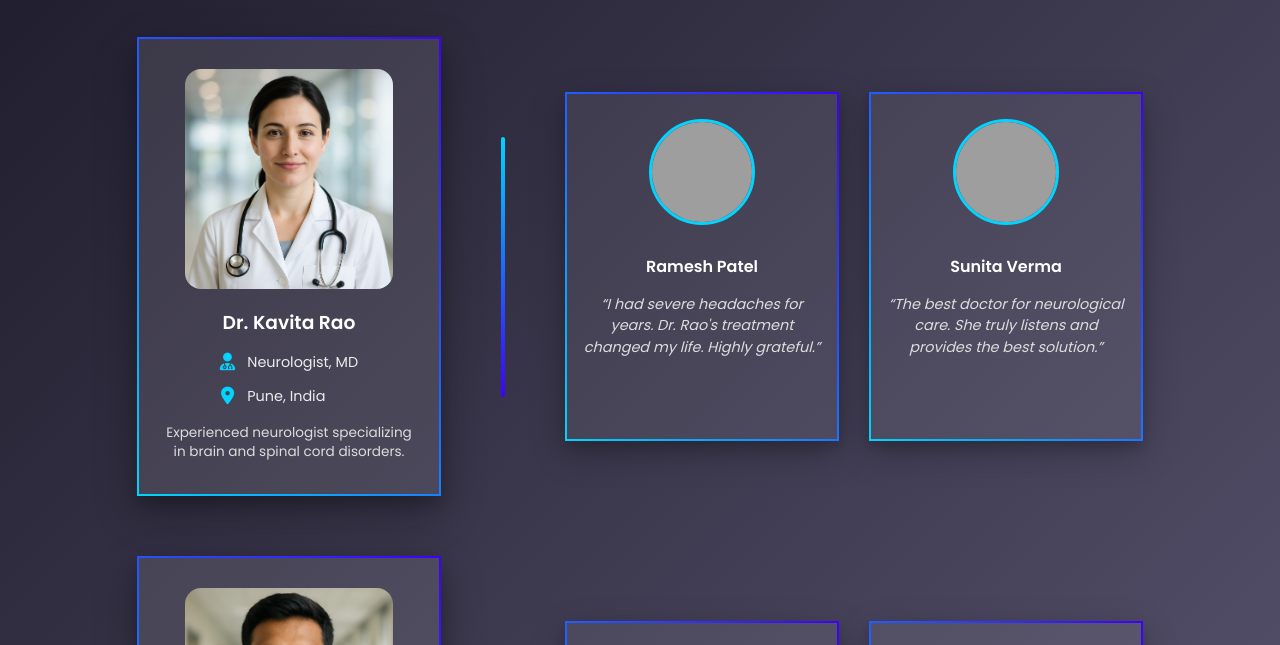
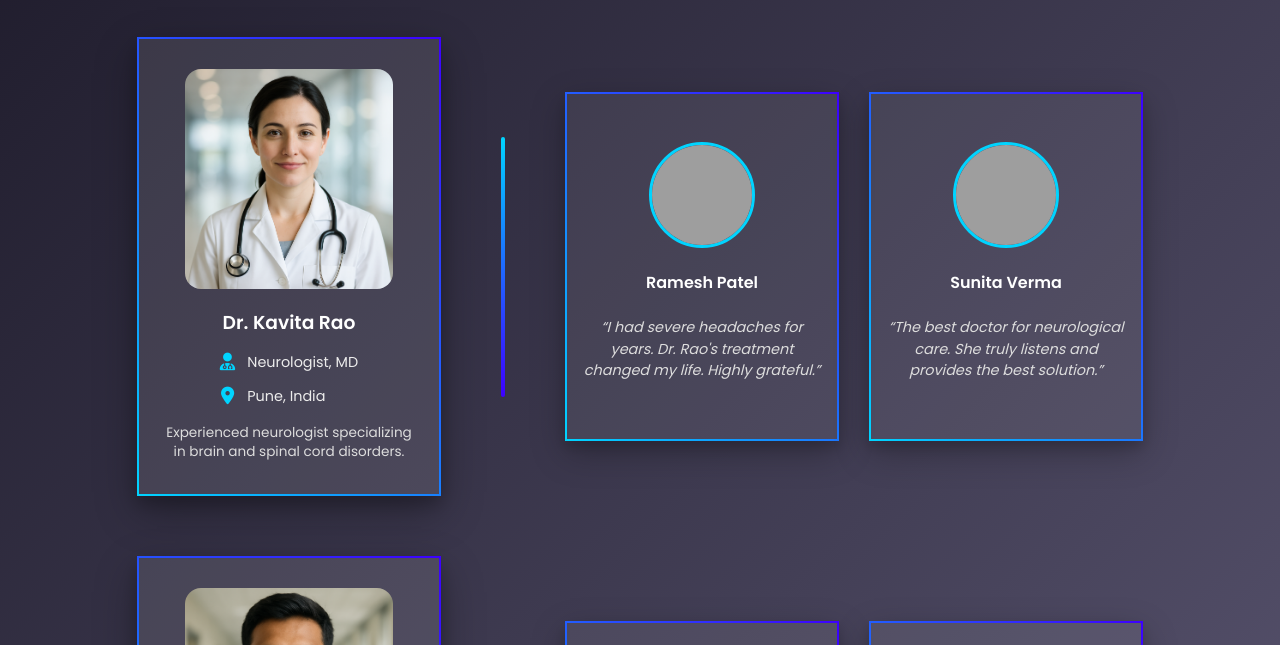
Before and after one commit to parth-kadiya/patient-testimonials, a plain HTML site: page index.html in a window 1280 px wide. Shown: the part 97-742 px from the top of the page. Drawn offline with Linux system fonts and the light colour scheme; grey boxes are pictures that could not be loaded.

Commit message:
Fix some issues

```diff
--- a/style.css
+++ b/style.css
@@ -91,12 +91,17 @@ h4 {
 }
 
 .patient-card {
+  display: flex;
+  flex-direction: column;
+  justify-content: center;
+  align-items: center;
+  min-height: 300px;
+  width: 240px;
+  padding: 25px 15px 20px;
+  text-align: center;
   background: rgba(255, 255, 255, 0.07);
   border: 2px solid transparent;
   border-image: linear-gradient(45deg, #00d4ff, #3d00ff) 1;
-  padding: 25px 15px 20px;
-  width: 240px;
-  text-align: center;
   overflow: hidden;
   cursor: pointer;
   transform-style: preserve-3d;
@@ -104,6 +109,7 @@ h4 {
   box-shadow: 0 6px 12px rgba(0, 0, 0, 0.15), 0 12px 32px rgba(0, 0, 0, 0.25);
   transition: transform 0.4s ease, box-shadow 0.4s ease;
 }
+
 .patient-card img {
   width: 100px;
   height: 100px;
```
